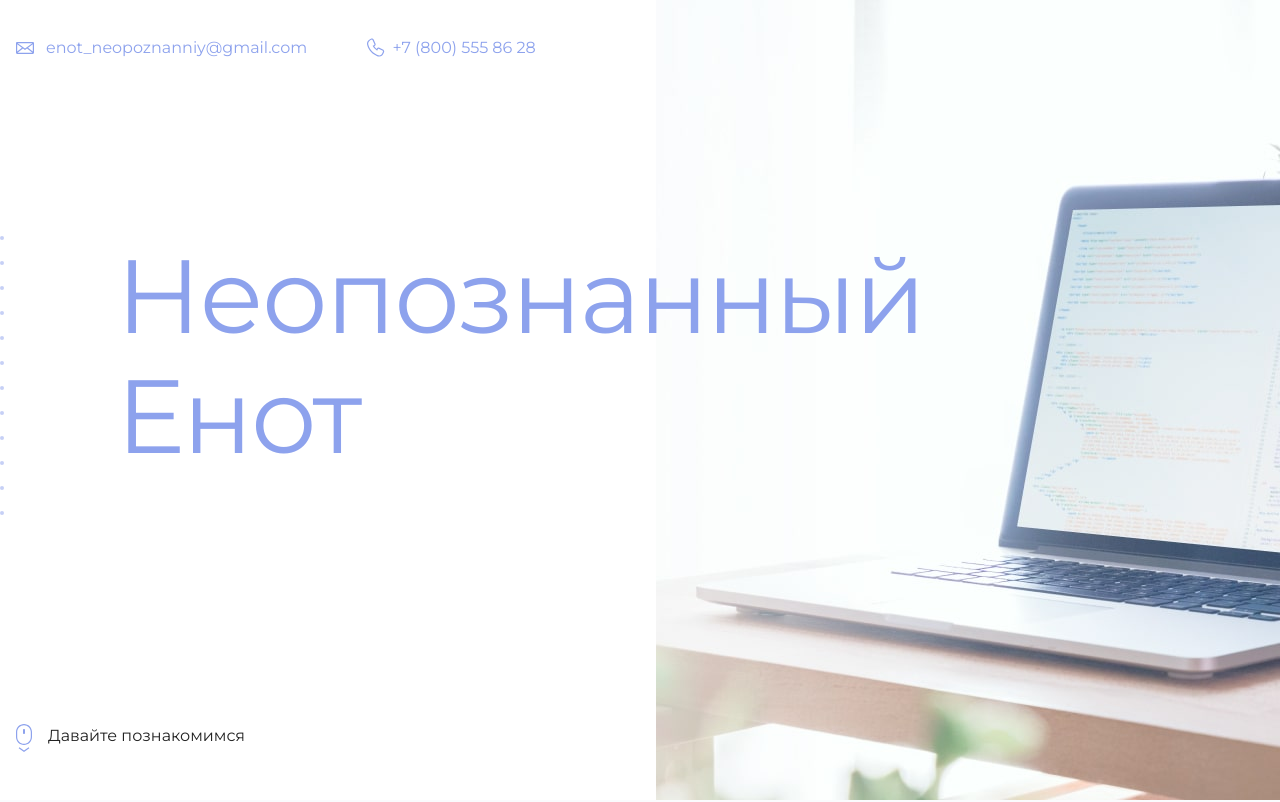
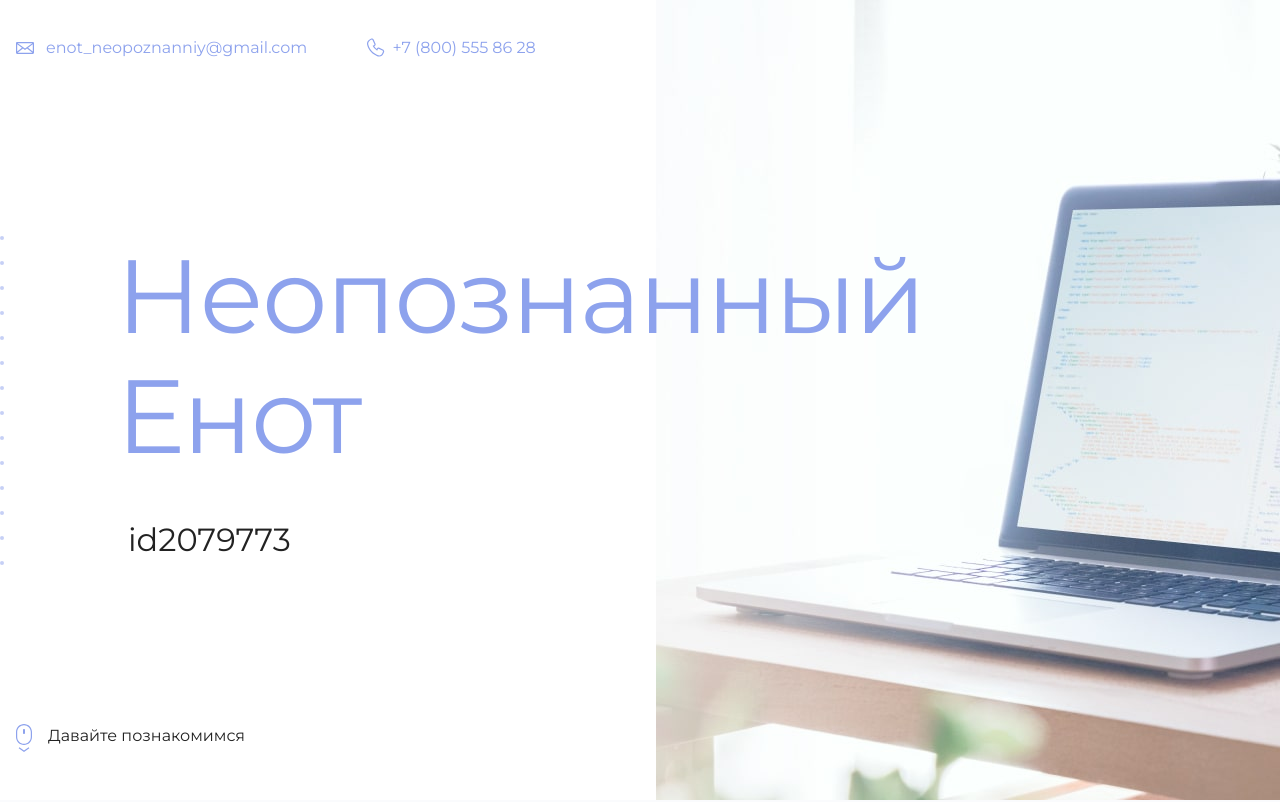
Before and after one commit to alexrodkinttt/github-pages-example, a plain HTML site: page index.html in a window 1280 px wide. Shown: the top 802 px of the page. Drawn offline with Linux system fonts and the light colour scheme.

Commit message:
Вносит изменения1

```diff
--- a/index.html
+++ b/index.html
@@ -19,7 +19,7 @@
       <section class="hero-image">
         <div class="container">
           <h1 class="heading">Неопознанный Енот</h1>
-          <p><!-- Тут ваш id на сайте Академии --></p>
+          <p>id2079773</p>
         </div>
       </section>
 
```
